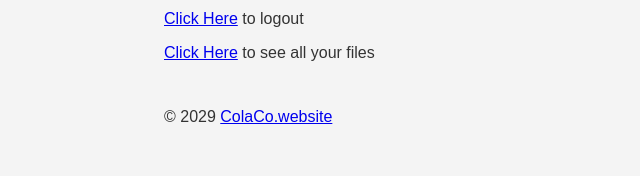
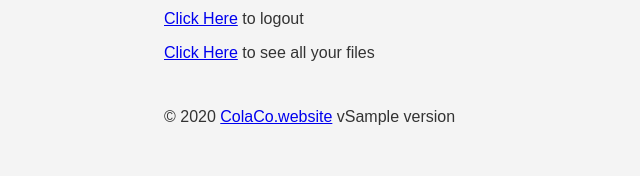
Before and after one commit to avipars/ctf_flask_server, a Python web app: template ctf/templates/dash.html in a window 1280 px wide. Shown: the part 1361-1537 px from the top of the page, without its empty margins (0-640 px from the left). Run offline with Jinja, Linux system fonts and the light colour scheme; the template is opened without the code that fills it: most values are stand-ins (such as "Sample title", 1, 10 or a date in 2020).

Commit message:
inject year and version

```diff
--- a/ctf/templates/layout.html
+++ b/ctf/templates/layout.html
@@ -30,9 +30,9 @@
         {% block footer %}
         <footer class="site-footer">
 
-            <span class="site-footer-owner">&copy; 2029
+            <span class="site-footer-owner">&copy; {{year}}
                 <a href="http://colaco.website"
-                    target="_blank">ColaCo.website</a></span>
+                    target="_blank">ColaCo.website</a> v{{version}}</span>
 
         </footer>
         {% endblock %}
```
Also changed, not shown: ctf/routes.py (+7 -1 lines).
